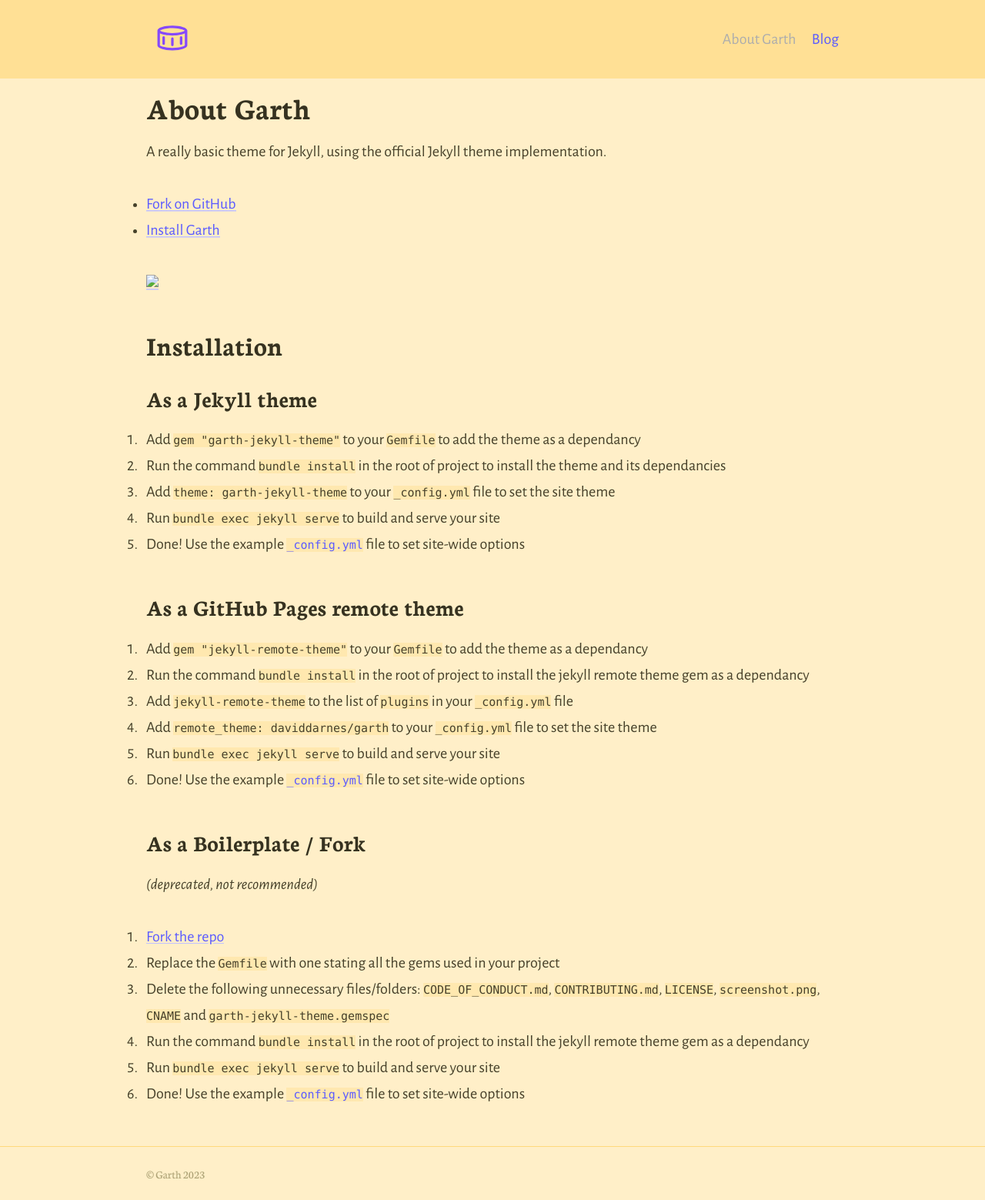
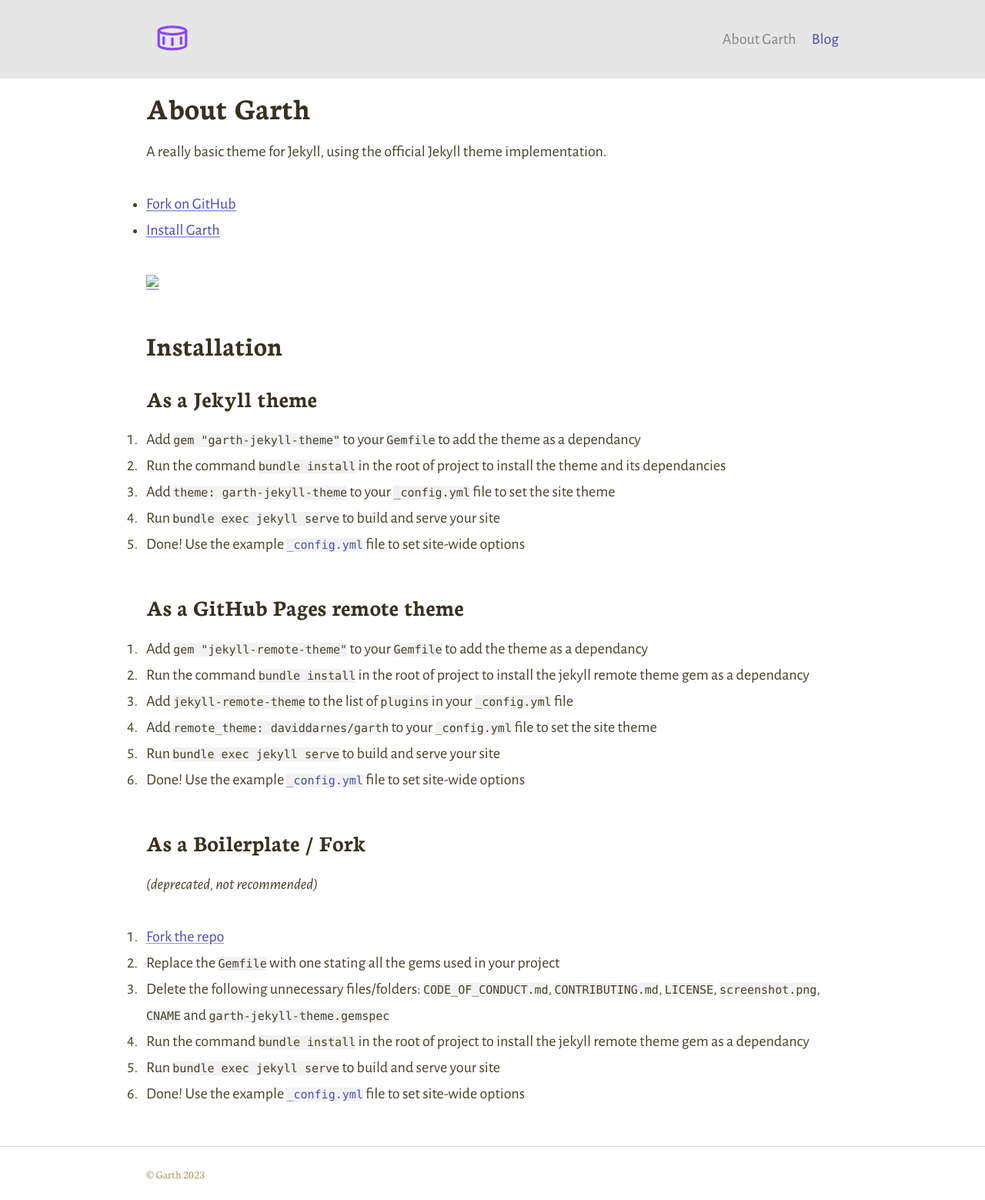
Before and after one commit to sansor/tryai, a Jekyll site: the page built from about.md, in a window 1280 px wide. Shown: the whole page at 77% size. Built offline with Jekyll 4.4.1, drawn with Linux system fonts in a browser that asks for light colours.

Commit message:
Change of color

```diff
--- a/_sass/_colors.scss
+++ b/_sass/_colors.scss
@@ -1,10 +1,10 @@
 // Colours
 $bodyColour: #46412A;
 $headingColour: darken($bodyColour, 5%);
-$linkColour: #5B5BFF;
+$linkColour: #4a4abe;
 $hoverColour: darken($linkColour, 10%);
 $captionColour: lighten($headingColour, 40%);
-$white: #fff;
+$white: #fdf4f4;
 
-$backgroundColour: #ffefc8;
+$backgroundColour: #ffffff;
 $codeBackgroundColour: darken($backgroundColour, 5%);
```
